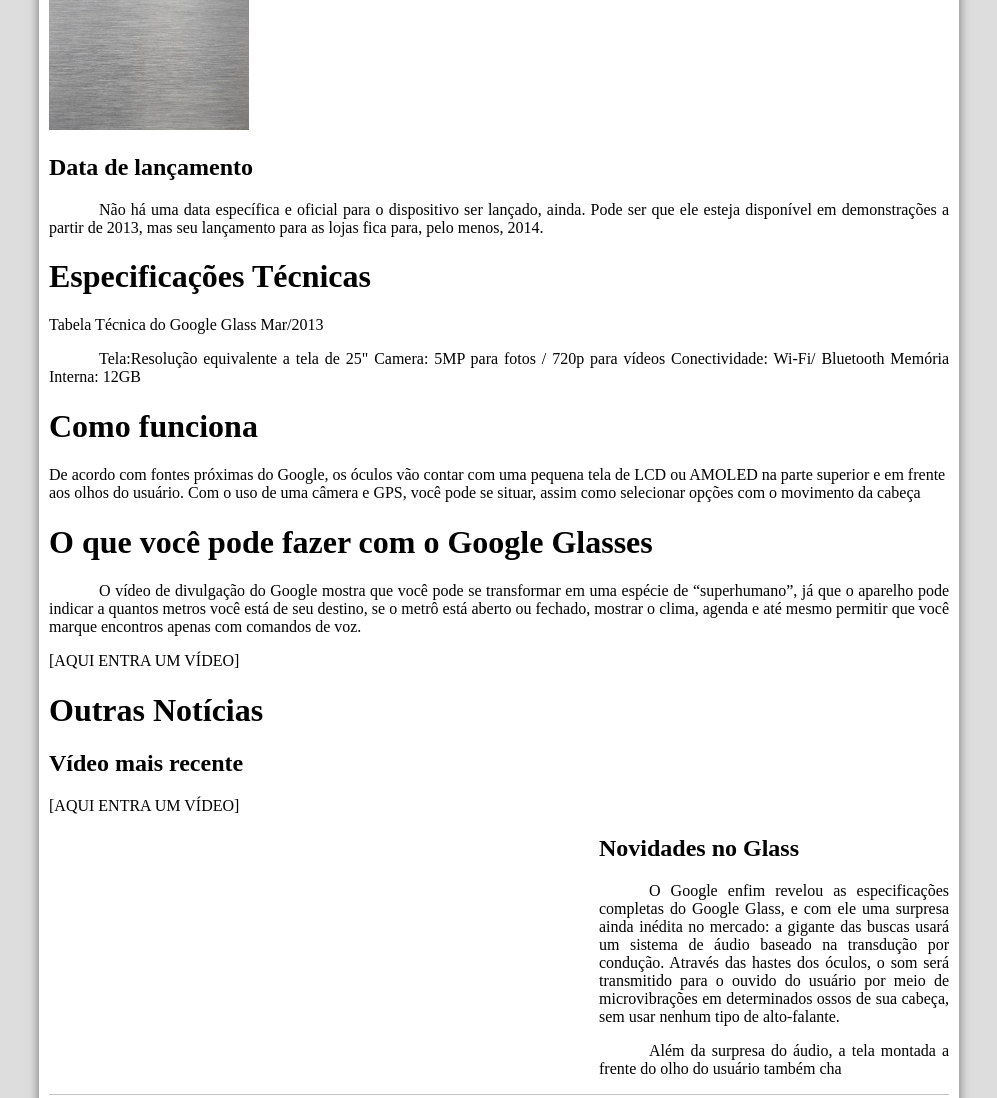
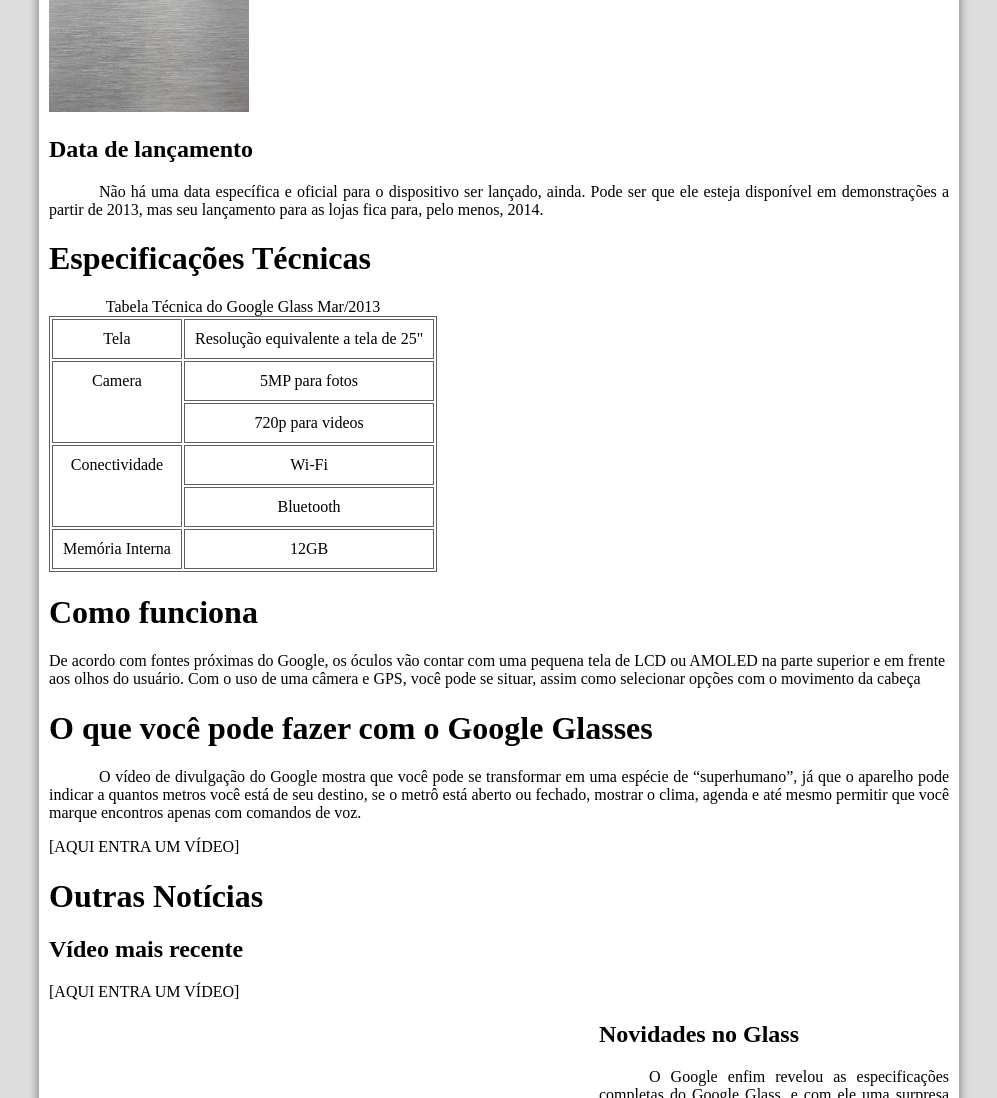
Before and after one commit to edskate/projeto-glass-html5, a plain HTML site: page index.html in a window 1280 px wide. Shown: the part 726-1824 px from the top of the page, without its empty margins (141-1138 px from the left). Drawn offline with Linux system fonts and the light colour scheme.

Commit message:
Co-authored-by: edilson gomes de lima <68605911+edskate@users.noreply.github.com>

```diff
--- a/_css/estilo.css
+++ b/_css/estilo.css
@@ -124,14 +124,27 @@ section#corpo {
     padding-right: 15px;
 
 }
+table#tabelaspec {
+border: 1px solid #606060;
+}
+table#tabelaspec  td {
+  border: 1px solid #606060;
+  padding: 10px;
+  text-align: center;
+  vertical-align: top;
+}
 aside#lateral {
     display: block;
     width: 350px;
     float: right;
 }
+
 footer#rodape {
     clear: both;
     border-top: 1px solid #60606060;
+    border-spacing: 0px;
+    margin-left: auto;
+    margin-right: auto;
 }
 footer#rodape p{
 text-align: center;
--- a/index.html
+++ b/index.html
@@ -9,7 +9,8 @@
 
     </head>
     <body>
-w
+
+
     <div id="interface">
 
     <header id="cabecalho">
@@ -63,14 +64,19 @@ w
     <h2>Data de lançamento</h2>
     <p>Não há uma data específica e oficial para o dispositivo ser lançado, ainda. Pode ser que ele esteja disponível em demonstrações a partir de 2013, mas seu lançamento para as lojas fica para, pelo menos, 2014.</p>
 
+
     <h1>Especificações Técnicas</h1>
-    Tabela Técnica do Google Glass Mar/2013<p>
+    <table id="tabelaspec">
 
-    Tela:Resolução equivalente a tela de 25"
-    Camera: 5MP para fotos / 720p para vídeos
-    Conectividade: Wi-Fi/ Bluetooth
-    Memória Interna: 12GB<p>
+    <caption>Tabela Técnica do Google Glass Mar/2013</caption
 
+    <tr><td>Tela</td><td>Resolução equivalente a tela de 25"</td></tr>
+    <tr><td rowspan="2">Camera</td> <td>5MP para fotos </td></tr>
+    <tr><td>720p para videos</td></tr>
+    <tr><td rowspan="2">Conectividade</td> <td> Wi-Fi</td></tr>
+    <tr><td>Bluetooth</td></tr>
+    <tr><td>Memória Interna</td> <td>12GB </td></tr>
+    </table>
     <h1>Como funciona</h1>
     De acordo com fontes próximas do Google, os óculos vão contar com uma pequena tela de LCD ou AMOLED na parte superior e em frente aos olhos do usuário. Com o uso de uma câmera e GPS, você pode se situar, assim como selecionar opções com o movimento da cabeça<p>
 
```
